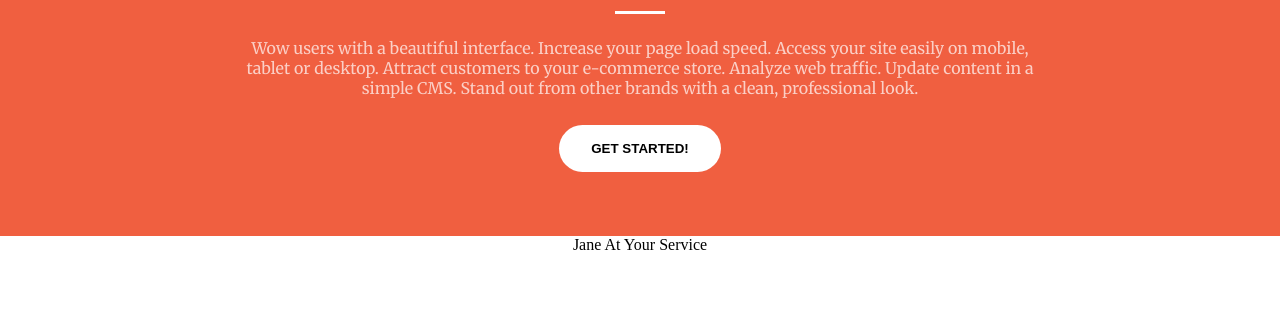
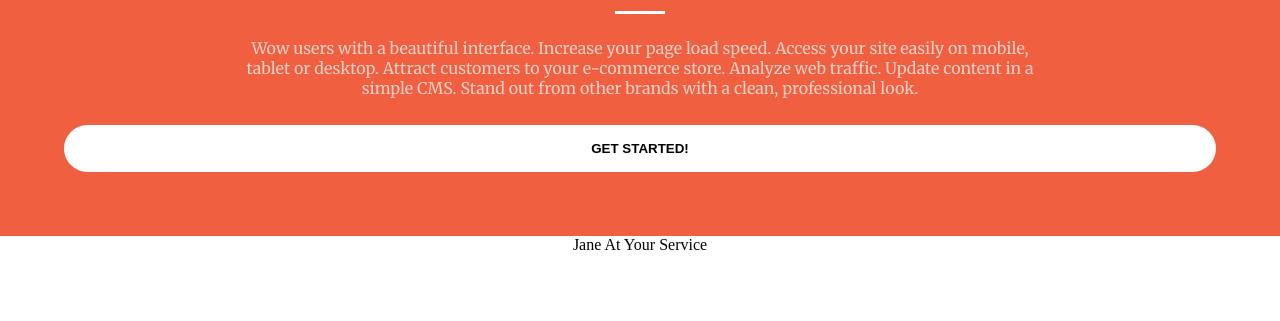
Before and after one commit to chingu-voyage4/Toucans-Team-10, a plain HTML site: page index.html in a window 1280 px wide. Shown: the part 188-509 px from the top of the page. Drawn offline with nearby package versions, Linux system fonts and the light colour scheme.

Commit message:
button change

```diff
--- a/css/style.css
+++ b/css/style.css
@@ -119,7 +119,6 @@ body{
       color: black;
     }
 
-
     /***Kevin's Styles***/
     /**You Want the Best**/
     #the-best{
@@ -141,6 +140,18 @@ body{
       }
       .the-best.divider hr{
     background-color:#fff;
+    }
+
+     .get-started{
+       padding: 1.6rem 1.5rem;
+       background-color: #fff;
+       border: #fff;
+       font-weight: 700;
+       text-transform: uppercase;
+       border-radius:300px;
+       min-width: 11.5%;
+       align-self: center;
+        margin-top: 1%;
     }
 
     /**Portfolio Grid**/
@@ -199,17 +210,3 @@ body{
   .image:hover .overlay-color{
    opacity: 1;
  }
-
-
-
- .get-started{
-   padding: 1.6rem 1.5rem;
-   background-color: #fff;
-   border: #fff;
-   font-weight: 700;
-   text-transform: uppercase;
-   border-radius:300px;
-   margin-left: 43%;
-    margin-right: 43%;
-    margin-top: 1%;
-}
```
